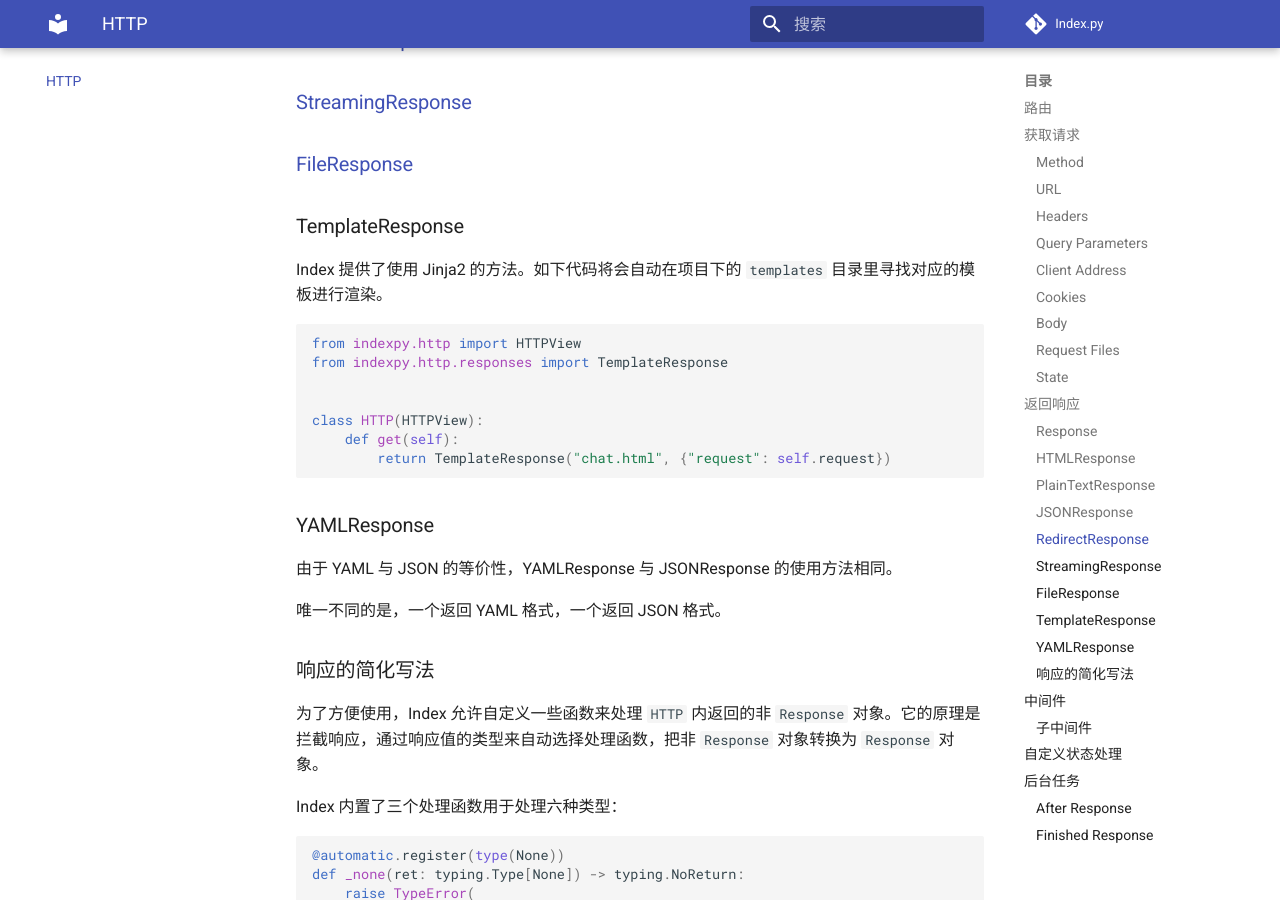
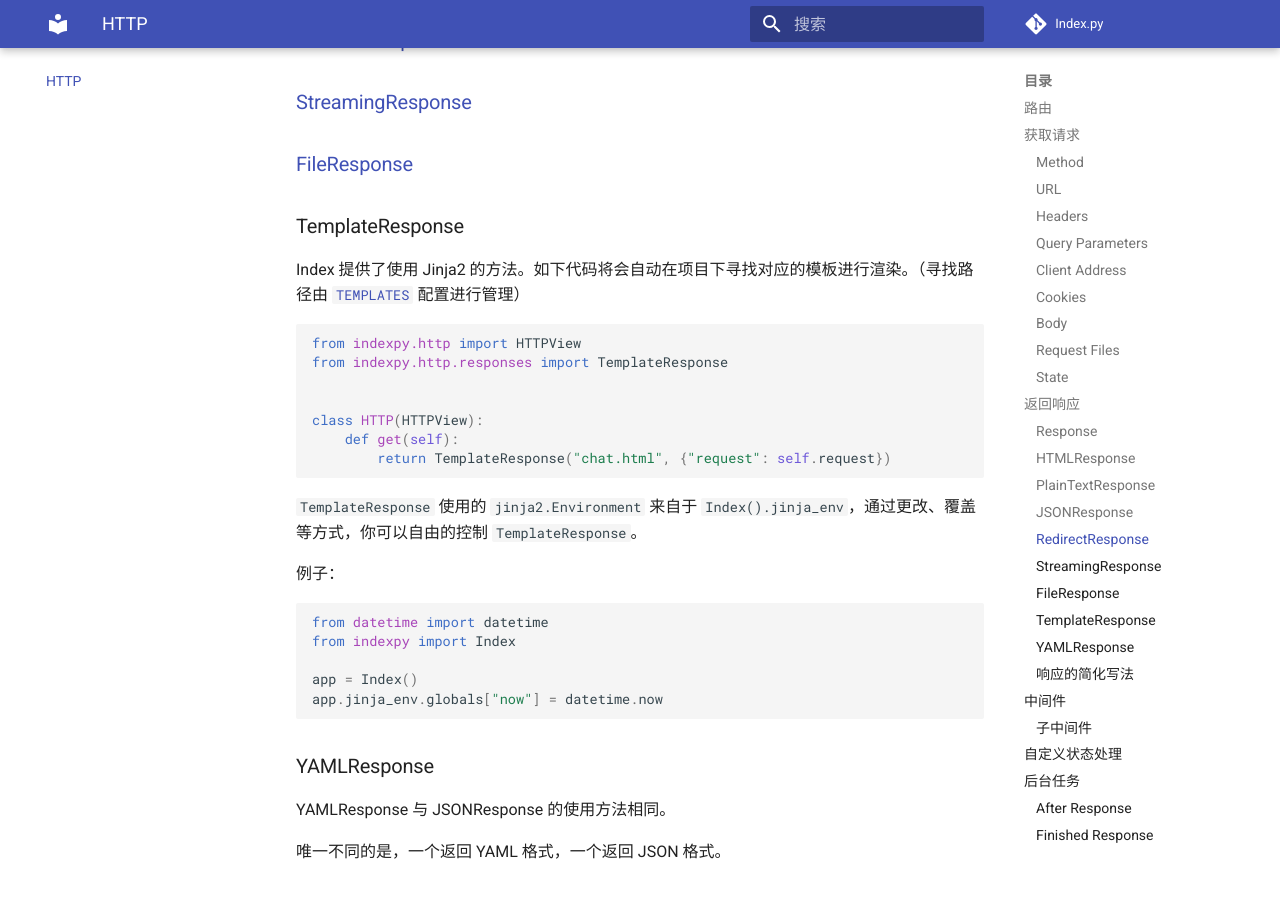
Before and after one commit to abersheeran/kui, an MkDocs documentation site: the page built from docs/http.md, in a window 1280 px wide and 900 px high, scrolled down 4406 px. Built offline with MkDocs 1.6.1 and Material for MkDocs 9.7.7, drawn with Linux system fonts in a browser that asks for light colours; comment, search, counter and statistics services are not loaded.

Commit message:
update docs

````diff
--- a/docs/http.md
+++ b/docs/http.md
@@ -158,7 +158,7 @@ del request.state.user  # 删
 
 ### TemplateResponse
 
-Index 提供了使用 Jinja2 的方法。如下代码将会自动在项目下的 `templates` 目录里寻找对应的模板进行渲染。
+Index 提供了使用 Jinja2 的方法。如下代码将会自动在项目下寻找对应的模板进行渲染。（寻找路径由 [`TEMPLATES`](/config/list/#templates) 配置进行管理）
 
 ```python
 from indexpy.http import HTTPView
@@ -170,9 +170,21 @@ class HTTP(HTTPView):
         return TemplateResponse("chat.html", {"request": self.request})
 ```
 
+`TemplateResponse` 使用的 `jinja2.Environment` 来自于 `Index().jinja_env`，通过更改、覆盖等方式，你可以自由的控制 `TemplateResponse`。
+
+例子：
+
+```python
+from datetime import datetime
+from indexpy import Index
+
+app = Index()
+app.jinja_env.globals["now"] = datetime.now
+```
+
 ### YAMLResponse
 
-由于 YAML 与 JSON 的等价性，YAMLResponse 与 JSONResponse 的使用方法相同。
+YAMLResponse 与 JSONResponse 的使用方法相同。
 
 唯一不同的是，一个返回 YAML 格式，一个返回 JSON 格式。
 
````
Also changed, not shown: 1 other file.
